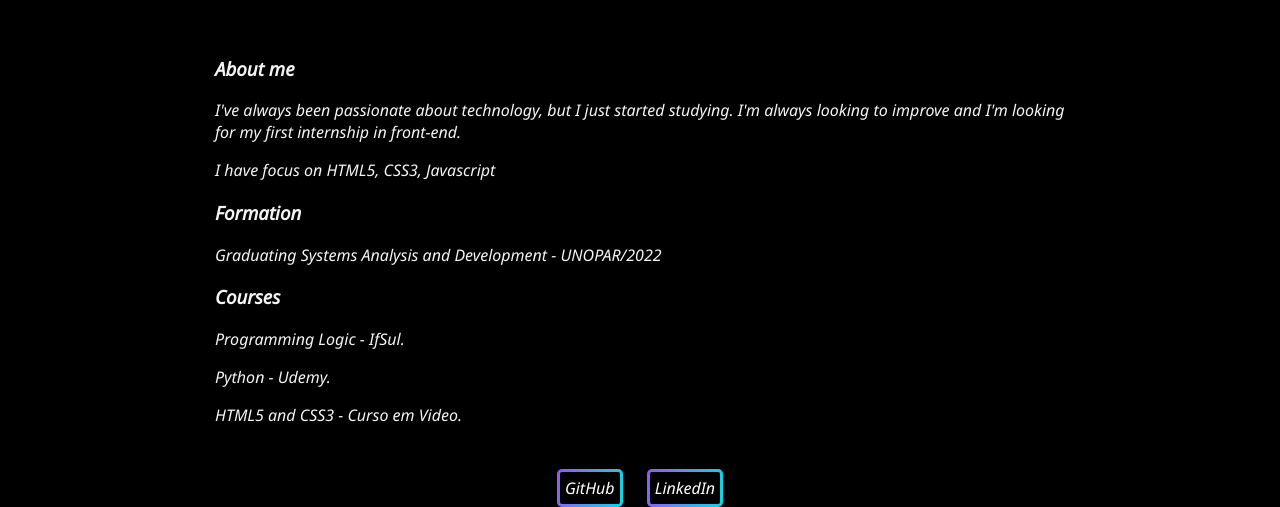
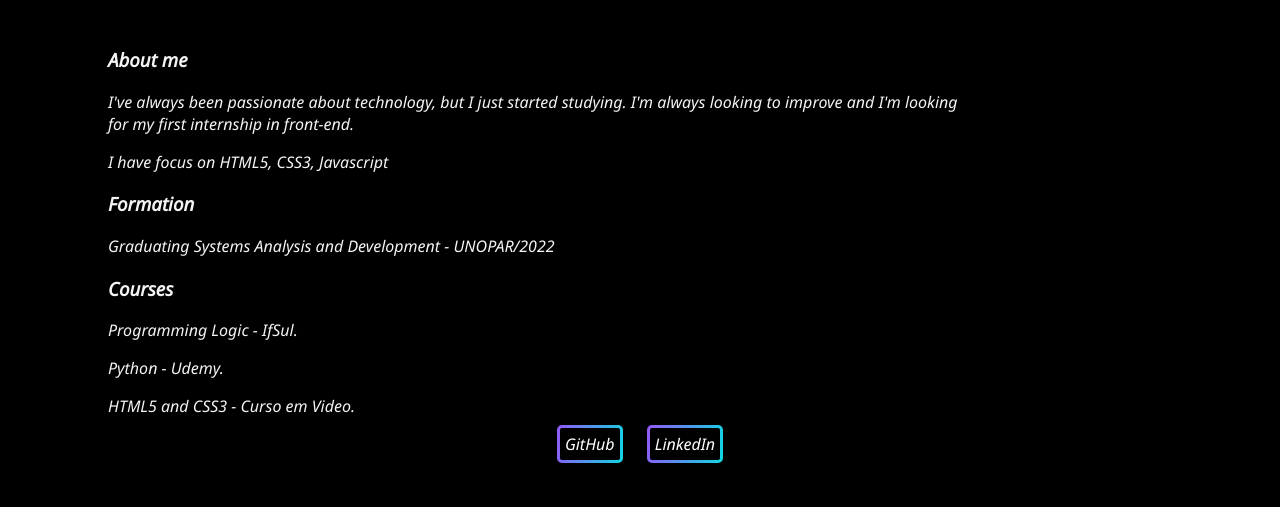
Before and after one commit to brunommorales/Portfolio-2, a plain HTML site: page index.html in a window 1280 px wide. Shown: the part 373-880 px from the top of the page. After the commit the page ends 836 px from the top, so only its background shows below. Drawn offline with Linux system fonts and the light colour scheme.

Commit message:
Update style.css

```diff
--- a/style.css
+++ b/style.css
@@ -66,8 +66,8 @@ header > div > img{
 main {
     min-width: 300px;
     max-width: 850px;
-    margin: auto;
-    padding: 20px;
+    margin: 50px;
+
     margin-bottom: 15px;
     background-color: black;
     color: #F4F4F4;
```
